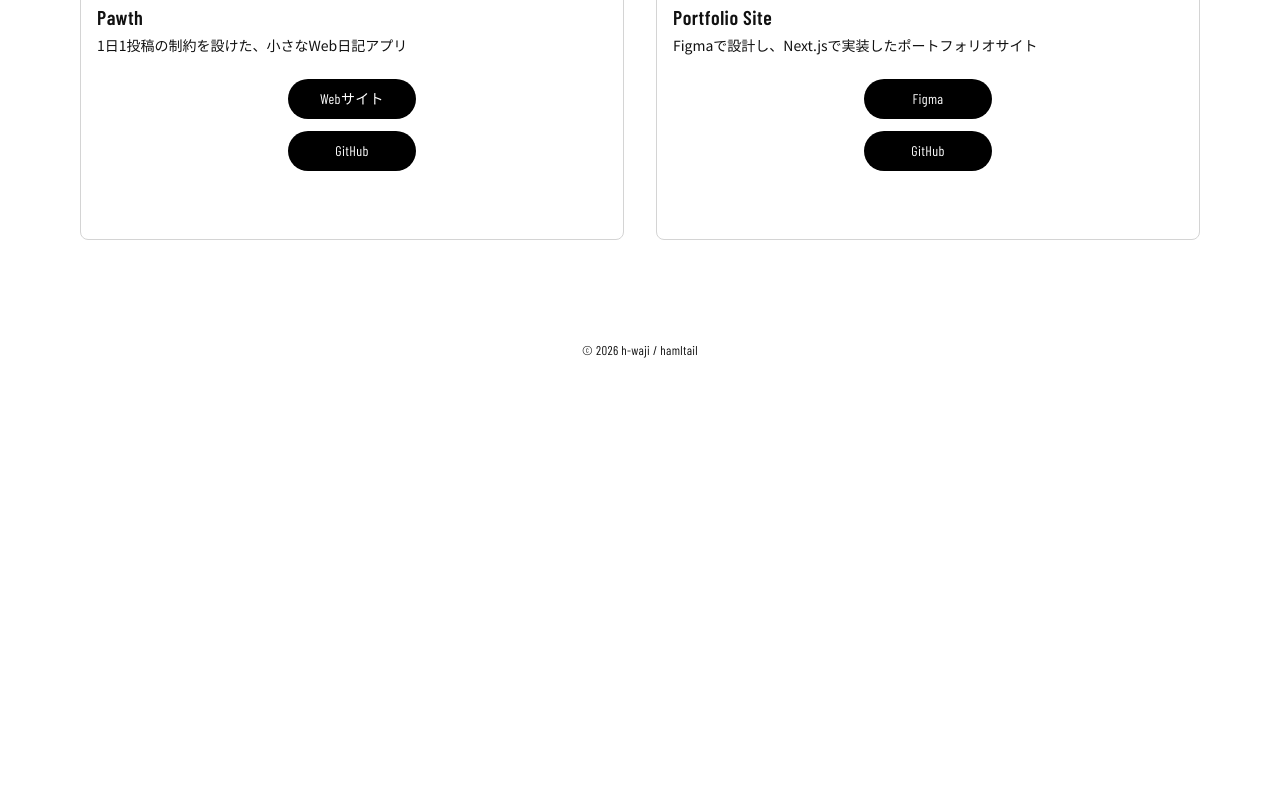
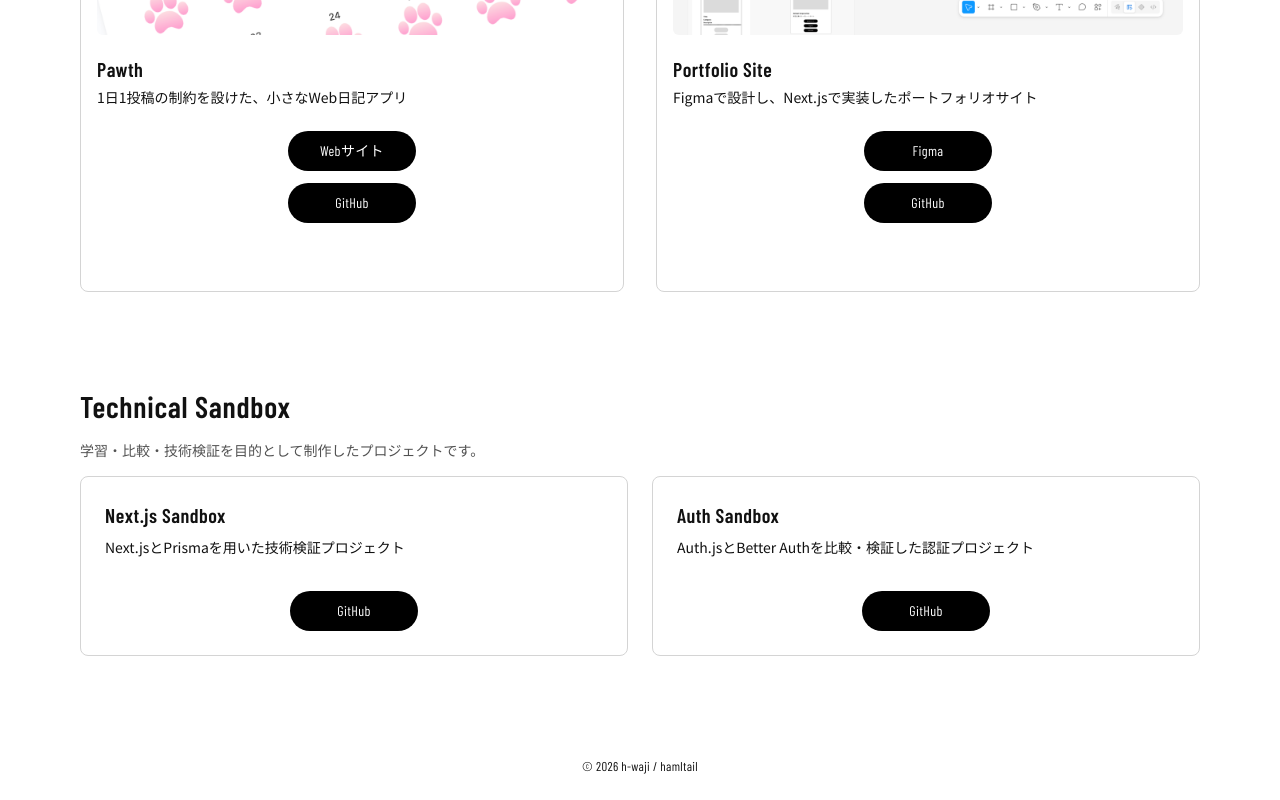
Before and after one commit to hamltail/hub, a Next.js app: page / in a window 1280 px wide. Shown: the part 1190-1990 px from the top of the page. Before the commit the page ends 1574 px from the top, so only its background shows below. Built offline with nearby package versions, Linux system fonts and the light colour scheme.

Commit message:
技術検証プロジェクトのセクションを追加

```diff
--- a/src/app/page.tsx
+++ b/src/app/page.tsx
@@ -90,6 +90,21 @@ const works = [
   },
 ];
 
+const technicalSandboxes = [
+  {
+    title: "Next.js Sandbox",
+    description:
+      "Next.jsとPrismaを用いた技術検証プロジェクト",
+    github: "https://github.com/hamltail/nextjs-sandbox",
+  },
+  {
+    title: "Auth Sandbox",
+    description:
+      "Auth.jsとBetter Authを比較・検証した認証プロジェクト",
+    github: "https://github.com/hamltail/auth-sandbox",
+  },
+];
+
 export default function Home() {
   return (
     <main className="min-h-screen">
@@ -125,7 +140,10 @@ export default function Home() {
 
       <section className="px-7 pt-8 md:px-11 min-[1200px]:px-0">
         <div className="mx-auto w-full max-w-[1120px]">
-          <div className="grid grid-cols-1 gap-6 md:grid-cols-2 min-[1200px]:grid-cols-3 min-[1200px]:gap-8">
+          <h2 className="font-heading text-3xl font-semibold tracking-wide">
+            Projects
+          </h2>
+          <div className="mt-4 grid grid-cols-1 gap-6 md:grid-cols-2 min-[1200px]:grid-cols-3 min-[1200px]:gap-8">
             {works.map((work) => (
               <article
                 key={work.title}
@@ -171,6 +189,45 @@ export default function Home() {
         </div>
       </section>
 
+      <section className="px-7 pt-16 md:px-11 md:pt-24 min-[1200px]:px-0">
+        <div className="mx-auto w-full max-w-[1120px]">
+          <h2 className="font-heading text-3xl font-semibold tracking-wide">
+            Technical Sandbox
+          </h2>
+          <p className="mt-4 max-w-2xl text-sm text-neutral-600">
+            学習・比較・技術検証を目的として制作したプロジェクトです。
+          </p>
+
+          <div className="mt-4 grid grid-cols-1 gap-6 md:grid-cols-2">
+            {technicalSandboxes.map((sandbox) => (
+              <article
+                key={sandbox.title}
+                className="flex min-h-[180px] flex-col rounded-lg border border-neutral-300 p-6 transition duration-300 ease-out hover:-translate-y-1 hover:shadow-lg"
+              >
+                <h3 className="font-heading text-xl font-semibold tracking-wide">
+                  {sandbox.title}
+                </h3>
+
+                <p className="mt-2 text-sm">
+                  {sandbox.description}
+                </p>
+
+                <div className="mt-auto pt-6">
+                  <a
+                    href={sandbox.github}
+                    target="_blank"
+                    rel="noopener noreferrer"
+                    className="mx-auto flex h-10 w-32 items-center justify-center rounded-full bg-black font-heading text-sm tracking-wide text-white transition hover:opacity-60 focus-visible:outline-2 focus-visible:outline-offset-2 focus-visible:outline-black"
+                  >
+                    GitHub
+                  </a>
+                </div>
+              </article>
+            ))}
+          </div>
+        </div>
+      </section>
+
       <footer className="px-7 pb-6 pt-16 md:px-11 md:pt-24 min-[1200px]:px-0">
         <div className="mx-auto w-full max-w-[1120px] text-center">
           <small className="font-heading tracking-wide">
```
